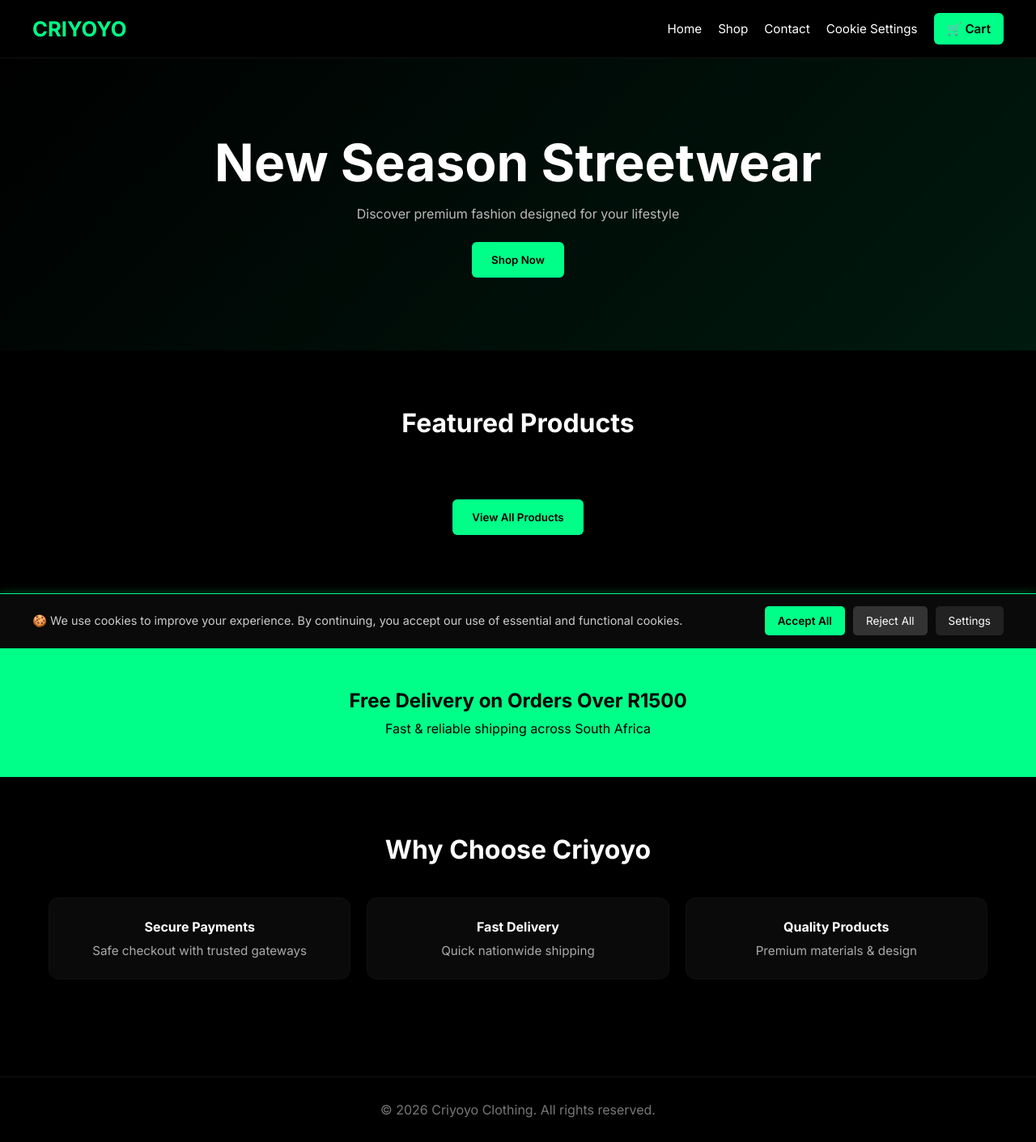
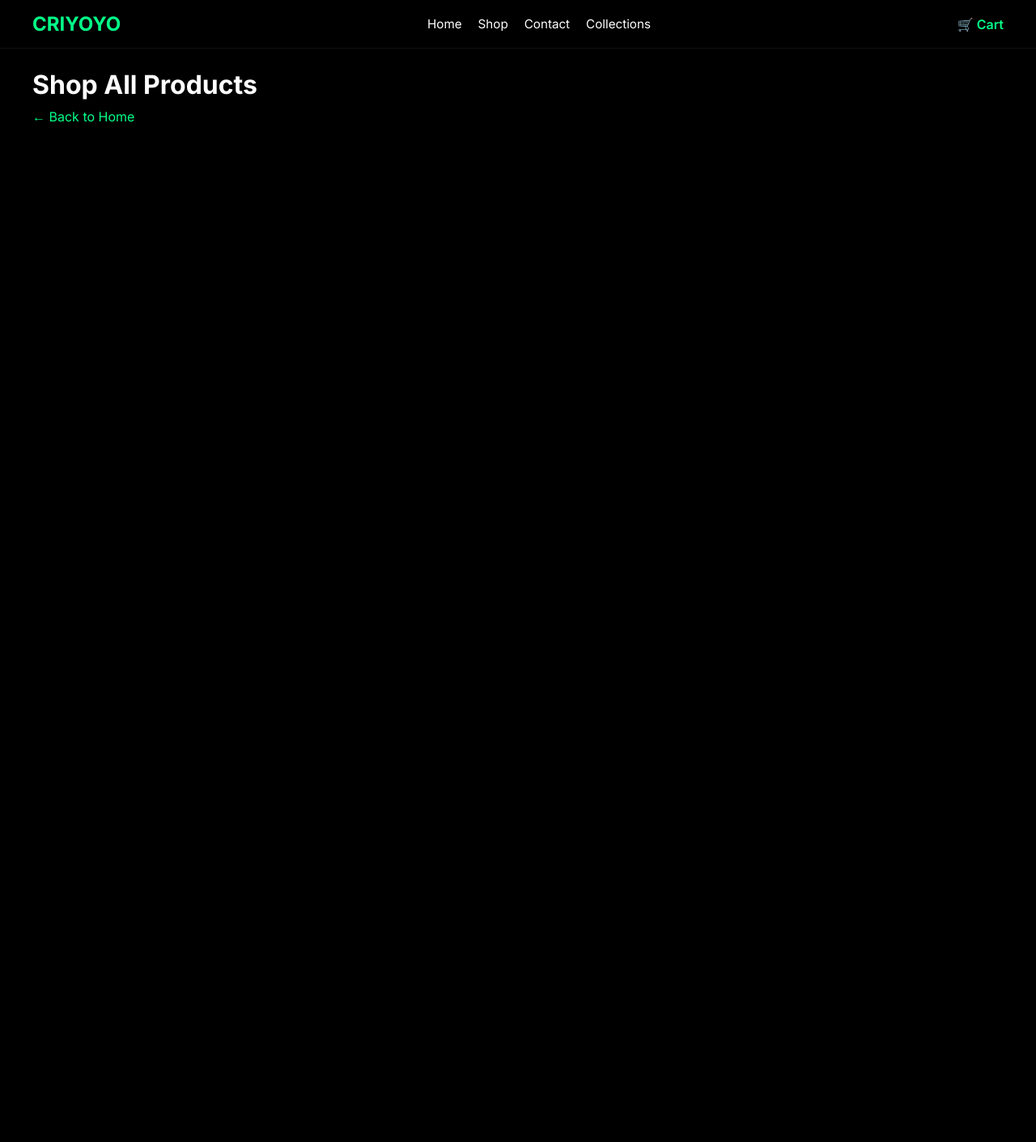
Before and after one commit to Napster-12/criyoyo, a Flask app: page /shop in a window 1280 px wide. Shown: the whole page at 81% size. After the commit the page ends 151 px from the top, so only its background shows below. Run offline with Flask 3, Linux system fonts and the light colour scheme.

Commit message:
Refactor shop.html structure and styles

```diff
--- a/templates/shop.html
+++ b/templates/shop.html
@@ -3,7 +3,7 @@
 <head>
 <meta charset="UTF-8">
 <meta name="viewport" content="width=device-width, initial-scale=1.0">
-<title>Criyoyo Clothing</title>
+<title>Shop - Criyoyo</title>
 
 <link href="https://fonts.googleapis.com/css2?family=Inter:wght@300;400;500;600;700&display=swap" rel="stylesheet">
 
@@ -28,7 +28,6 @@ body{
 
 /* CONTAINER */
 .container{
-    width:100%;
     max-width:1200px;
     margin:auto;
     padding:0 20px;
@@ -36,7 +35,6 @@ body{
 
 /* NAVBAR */
 .navbar{
-    width:100%;
     background:#000;
     border-bottom:1px solid #111;
     position:sticky;
@@ -48,99 +46,91 @@ body{
     display:flex;
     justify-content:space-between;
     align-items:center;
-    padding:16px 0;
-    gap:20px;
-    flex-wrap:wrap;
+    padding:15px 0;
 }
 
+/* LOGO */
 .logo{
-    font-size:1.6rem;
+    font-size:1.5rem;
     font-weight:700;
     color:#00ff88;
     text-decoration:none;
 }
 
+/* LINKS (DESKTOP) */
 .nav-links{
     display:flex;
-    align-items:center;
     gap:20px;
-    flex-wrap:wrap;
 }
 
 .nav-links a{
     color:#fff;
     text-decoration:none;
     font-size:0.95rem;
-    transition:0.3s;
 }
 
 .nav-links a:hover{
     color:#00ff88;
 }
 
-.cart-btn{
-    background:#00ff88;
-    color:#000 !important;
-    padding:10px 16px;
-    border-radius:6px;
+/* CART */
+.cart{
+    color:#00ff88;
+    text-decoration:none;
     font-weight:600;
 }
 
-/* HERO */
-.hero{
-    background:linear-gradient(135deg,#000,#001a0f);
-    padding:90px 20px;
-    text-align:center;
+/* HAMBURGER */
+.hamburger{
+    display:none;
+    font-size:1.8rem;
+    cursor:pointer;
+    color:#00ff88;
 }
 
-.hero h1{
-    font-size:clamp(2.2rem,5vw,4rem);
-    margin-bottom:15px;
+/* MOBILE MENU */
+.mobile-menu{
+    display:none;
+    flex-direction:column;
+    gap:15px;
+    padding:15px 0;
+    border-top:1px solid #111;
 }
 
-.hero p{
-    color:#bbb;
-    margin-bottom:25px;
-    font-size:1rem;
+.mobile-menu a{
+    color:#fff;
+    text-decoration:none;
+    font-size:1.1rem;
 }
 
-.btn{
-    background:#00ff88;
-    color:#000;
-    padding:14px 24px;
-    border:none;
-    border-radius:6px;
-    cursor:pointer;
-    font-weight:600;
-    transition:0.3s;
+.mobile-menu a:hover{
+    color:#00ff88;
 }
 
-.btn:hover{
-    background:#00cc6a;
+/* HEADER */
+.header{
+    padding:25px 0;
 }
 
-/* SECTION */
-.section{
-    padding:70px 20px;
+.header h1{
+    font-size:2rem;
+    margin-bottom:10px;
 }
 
-.section-title{
-    text-align:center;
-    margin-bottom:40px;
-    font-size:2rem;
+.back{
+    color:#00ff88;
+    text-decoration:none;
 }
 
-/* PRODUCTS */
+/* GRID */
 .grid{
     display:grid;
-    grid-template-columns:repeat(auto-fit,minmax(250px,1fr));
-    gap:25px;
-    width:100%;
-    max-width:1200px;
-    margin:auto;
-    padding:0 20px;
+    grid-template-columns:repeat(auto-fit,minmax(240px,1fr));
+    gap:20px;
+    margin-top:20px;
 }
 
+/* CARD */
 .card{
     background:#0a0a0a;
     border:1px solid #111;
@@ -150,249 +140,68 @@ body{
 }
 
 .card:hover{
+    border-color:#00ff88;
     transform:translateY(-5px);
-    box-shadow:0 10px 25px rgba(0,255,136,0.15);
-    border-color:#00ff88;
 }
 
 .card img{
     width:100%;
-    height:260px;
+    height:220px;
     object-fit:cover;
 }
 
 .card-body{
-    padding:18px;
+    padding:15px;
 }
 
 .card h3{
+    font-size:1rem;
     margin-bottom:8px;
-    font-size:1rem;
 }
 
 .price{
     color:#00ff88;
     font-weight:600;
-    margin-bottom:15px;
+    margin-bottom:12px;
 }
 
-.add-btn{
+.btn{
     width:100%;
-    padding:12px;
+    padding:10px;
     border:none;
-    border-radius:6px;
     background:#00ff88;
     color:#000;
+    border-radius:6px;
     font-weight:600;
     cursor:pointer;
-    transition:0.3s;
 }
 
-.add-btn:hover{
-    background:#00cc6a;
-}
-
-/* VIEW ALL */
-.center-btn{
-    text-align:center;
-    margin-top:35px;
-}
-
-/* BANNER */
-.banner{
-    background:#00ff88;
-    color:#000;
-    text-align:center;
-    padding:50px 20px;
-    margin-top:70px;
-}
-
-.banner h2{
-    margin-bottom:10px;
-}
-
-/* FEATURES */
-.features{
-    display:grid;
-    grid-template-columns:repeat(auto-fit,minmax(220px,1fr));
-    gap:20px;
-    margin-top:40px;
-}
-
-.feature{
-    background:#0a0a0a;
-    border:1px solid #111;
-    padding:25px;
-    border-radius:12px;
-    text-align:center;
-    transition:0.3s;
-}
-
-.feature:hover{
-    border-color:#00ff88;
-}
-
-.feature h4{
-    margin-bottom:10px;
-}
-
-.feature p{
-    color:#aaa;
-    font-size:0.95rem;
-}
-
-/* FOOTER */
-footer{
-    border-top:1px solid #111;
-    padding:30px 20px;
-    text-align:center;
-    color:#777;
-    margin-top:50px;
-}
-
-/* COOKIE BANNER */
-#cookie-banner{
-    display:none;
-    position:fixed;
-    bottom:0;
-    left:0;
-    right:0;
-    background:#0a0a0a;
-    border-top:1px solid #00ff88;
-    padding:15px;
-    z-index:1000;
-    box-shadow:0 -2px 10px rgba(0,255,136,0.2);
-}
-
-.cookie-content{
-    max-width:1200px;
-    margin:auto;
-    display:flex;
-    align-items:center;
-    justify-content:space-between;
-    gap:15px;
-    flex-wrap:wrap;
-}
-
-.cookie-content p{
-    flex:1;
-    min-width:250px;
-    font-size:0.9rem;
-    color:#ccc;
-}
-
-.cookie-buttons{
-    display:flex;
-    gap:10px;
-    flex-wrap:wrap;
-}
-
-.cookie-buttons button,
-.cookie-buttons a{
-    padding:10px 16px;
-    border-radius:5px;
-    border:none;
-    text-decoration:none;
-    cursor:pointer;
-    font-size:0.85rem;
-}
-
-.accept-btn{
-    background:#00ff88;
-    color:#000;
-    font-weight:600;
-}
-
-.reject-btn{
-    background:#333;
-    color:#fff;
-}
-
-.settings-btn{
-    background:#222;
-    color:#fff;
-    border:1px solid #444;
-}
-
-/* MOBILE RESPONSIVE */
+/* MOBILE */
 @media screen and (max-width:768px){
 
-    body{
-        overflow-x:hidden;
+    .nav-links,
+    .cart{
+        display:none;
     }
 
-    .container{
-        padding:0 15px;
+    .hamburger{
+        display:block;
     }
 
-    .nav{
-        flex-direction:column;
-        align-items:flex-start;
-        gap:15px;
+    .mobile-menu.active{
+        display:flex;
     }
 
-    .nav-links{
-        width:100%;
-        display:flex;
-        flex-direction:column;
-        align-items:flex-start;
-        gap:12px;
-    }
-
-    .nav-links a{
-        width:100%;
-        font-size:1rem;
-        padding:8px 0;
-    }
-
-    .cart-btn{
-        width:100%;
-        text-align:center;
-    }
-
-    .hero{
-        padding:60px 15px;
-    }
-
-    .hero h1{
-        font-size:2rem;
-        line-height:1.2;
-    }
-
-    .hero p{
-        font-size:0.95rem;
-    }
-
-    .section{
-        padding:50px 15px;
+    .header h1{
+        font-size:1.6rem;
     }
 
     .grid{
         grid-template-columns:1fr;
-        padding:0;
     }
 
     .card img{
-        height:220px;
-    }
-
-    .features{
-        grid-template-columns:1fr;
-    }
-
-    .cookie-content{
-        flex-direction:column;
-        align-items:flex-start;
-    }
-
-    .cookie-buttons{
-        width:100%;
-    }
-
-    .cookie-buttons button,
-    .cookie-buttons a{
-        flex:1;
-        text-align:center;
+        height:200px;
     }
 }
 
@@ -407,70 +216,45 @@ footer{
 
         <a href="/" class="logo">CRIYOYO</a>
 
+        <!-- DESKTOP LINKS -->
         <div class="nav-links">
             <a href="/">Home</a>
             <a href="/shop">Shop</a>
             <a href="/contact">Contact</a>
-            <a href="/cookie-settings">Cookie Settings</a>
-            <a href="/cart" class="cart-btn">🛒 Cart</a>
+            <a href="#">Collections</a>
         </div>
 
-    </div>
-</div>
+        <a href="/cart" class="cart">🛒 Cart</a>
 
-<!-- COOKIE BANNER -->
-<div id="cookie-banner">
-
-    <div class="cookie-content">
-
-        <p>
-            🍪 We use cookies to improve your experience.
-            By continuing, you accept our use of essential and functional cookies.
-        </p>
-
-        <div class="cookie-buttons">
-
-            <button onclick="acceptAll()" class="accept-btn">
-                Accept All
-            </button>
-
-            <button onclick="rejectAll()" class="reject-btn">
-                Reject All
-            </button>
-
-            <a href="/cookie-settings" class="settings-btn">
-                Settings
-            </a>
-
+        <!-- HAMBURGER -->
+        <div class="hamburger" onclick="toggleMenu()">
+            ☰
         </div>
 
     </div>
 
+    <!-- MOBILE MENU -->
+    <div class="container mobile-menu" id="mobileMenu">
+        <a href="/">Home</a>
+        <a href="/shop">Shop</a>
+        <a href="/contact">Contact</a>
+        <a href="#">Collections</a>
+        <a href="/cart">🛒 Cart</a>
+    </div>
+
 </div>
 
-<!-- HERO -->
-<section class="hero">
+<!-- HEADER -->
+<div class="container header">
 
-    <div class="container">
+    <h1>Shop All Products</h1>
 
-        <h1>New Season Streetwear</h1>
+    <a href="/" class="back">← Back to Home</a>
 
-        <p>
-            Discover premium fashion designed for your lifestyle
-        </p>
-
-        <a href="/shop">
-            <button class="btn">Shop Now</button>
-        </a>
-
-    </div>
-
-</section>
+</div>
 
 <!-- PRODUCTS -->
-<section class="section">
-
-    <h2 class="section-title">Featured Products</h2>
+<div class="container">
 
     <div class="grid">
 
@@ -484,14 +268,10 @@ footer{
 
                 <h3>{{ product.name }}</h3>
 
-                <div class="price">
-                    R{{ product.price }}
-                </div>
+                <div class="price">R{{ product.price }}</div>
 
                 <a href="/add_to_cart/{{ product.id }}">
-                    <button class="add-btn">
-                        Add to Cart
-                    </button>
+                    <button class="btn">Add to Cart</button>
                 </a>
 
             </div>
@@ -502,100 +282,13 @@ footer{
 
     </div>
 
-    <div class="center-btn">
-        <a href="/shop">
-            <button class="btn">View All Products</button>
-        </a>
-    </div>
+</div>
 
-</section>
-
-<!-- BANNER -->
-<section class="banner">
-
-    <h2>Free Delivery on Orders Over R1500</h2>
-
-    <p>
-        Fast & reliable shipping across South Africa
-    </p>
-
-</section>
-
-<!-- FEATURES -->
-<section class="section">
-
-    <div class="container">
-
-        <h2 class="section-title">
-            Why Choose Criyoyo
-        </h2>
-
-        <div class="features">
-
-            <div class="feature">
-                <h4>Secure Payments</h4>
-                <p>Safe checkout with trusted gateways</p>
-            </div>
-
-            <div class="feature">
-                <h4>Fast Delivery</h4>
-                <p>Quick nationwide shipping</p>
-            </div>
-
-            <div class="feature">
-                <h4>Quality Products</h4>
-                <p>Premium materials & design</p>
-            </div>
-
-        </div>
-
-    </div>
-
-</section>
-
-<!-- FOOTER -->
-<footer>
-    © 2026 Criyoyo Clothing. All rights reserved.
-</footer>
-
-<!-- SCRIPTS -->
+<!-- SCRIPT -->
 <script>
-
-async function acceptAll(){
-
-    await fetch('/accept-cookies', {
-        method:'POST'
-    });
-
-    document.getElementById('cookie-banner').style.display='none';
+function toggleMenu(){
+    document.getElementById("mobileMenu").classList.toggle("active");
 }
-
-async function rejectAll(){
-
-    await fetch('/reject-cookies', {
-        method:'POST'
-    });
-
-    document.getElementById('cookie-banner').style.display='none';
-}
-
-fetch('/api/cookie-status')
-
-.then(r => r.json())
-
-.then(data => {
-
-    if(!data.essential || !('functional' in data)){
-
-        document.getElementById('cookie-banner').style.display='block';
-    }
-})
-
-.catch(() => {
-
-    document.getElementById('cookie-banner').style.display='block';
-});
-
 </script>
 
 </body>
```
